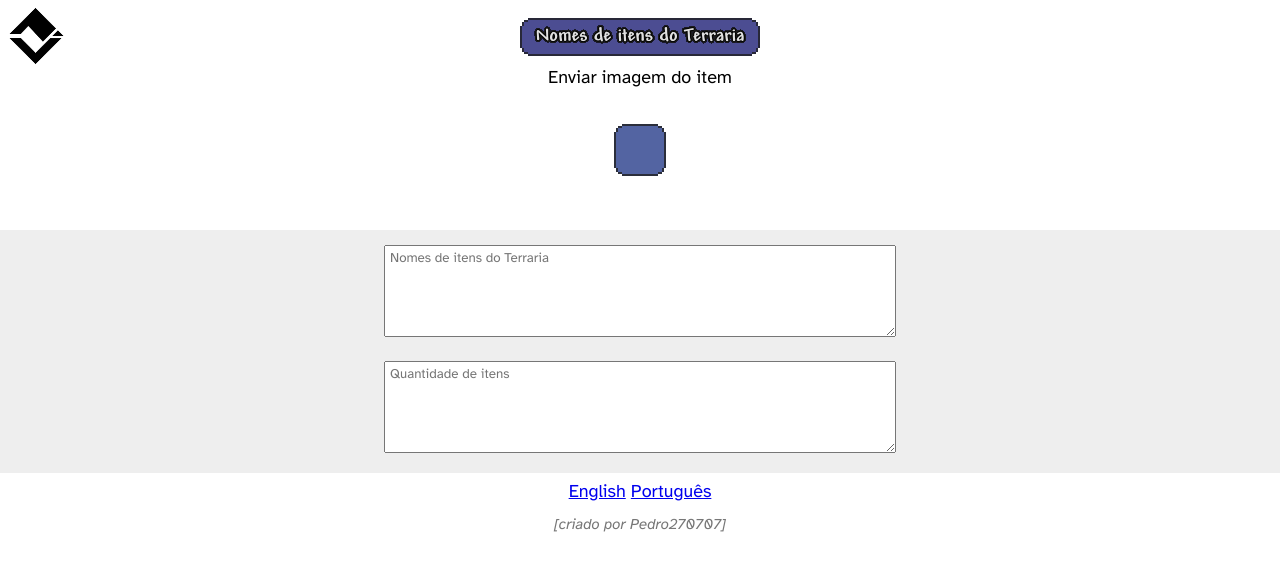
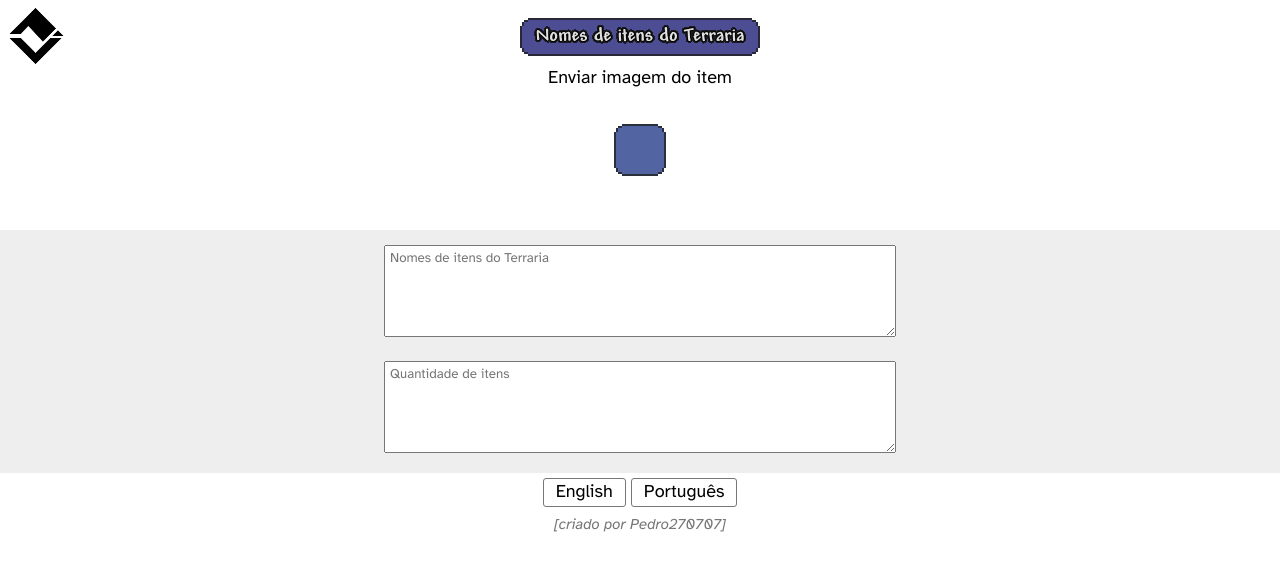
Before and after one commit to Pedro270707/pedro270707.github.io, a Jekyll site: the page built from terrariatooltips.html, in a window 1280 px wide. Shown: the top 571 px of the page. Built offline with Jekyll 4.4.1, drawn with Linux system fonts in a browser that asks for light colours; nearby versions of some CDN libraries; some web fonts are replaced.

Commit message:
language switches are now buttons

```diff
--- a/_layouts/base.html
+++ b/_layouts/base.html
@@ -22,8 +22,8 @@
 		{{ content }}
 		<div class="footer">
 			<div class="footer-language-select">
-				<a href="#" onclick="localStorage.language = 'en'; reloadLanguage();">English</a>
-				<a href="#" onclick="localStorage.language = 'pt'; reloadLanguage();">Português</a>
+				<a href="#" onclick="localStorage.language = 'en'; reloadLanguage();" class="button">English</a>
+				<a href="#" onclick="localStorage.language = 'pt'; reloadLanguage();" class="button">Português</a>
 			</div>
 			<p class="minor" data-string="footer-text">[criado por Pedro270707]</p>
 		</div>
--- a/css/style.css
+++ b/css/style.css
@@ -113,6 +113,7 @@
 	color: var(--button-text-color);
 	padding: 4px 12px;
 	border-radius: 3px;
+	text-decoration: none;
 	transition: border-color 0.2s, background-color 0.2s;
 }
 
```
